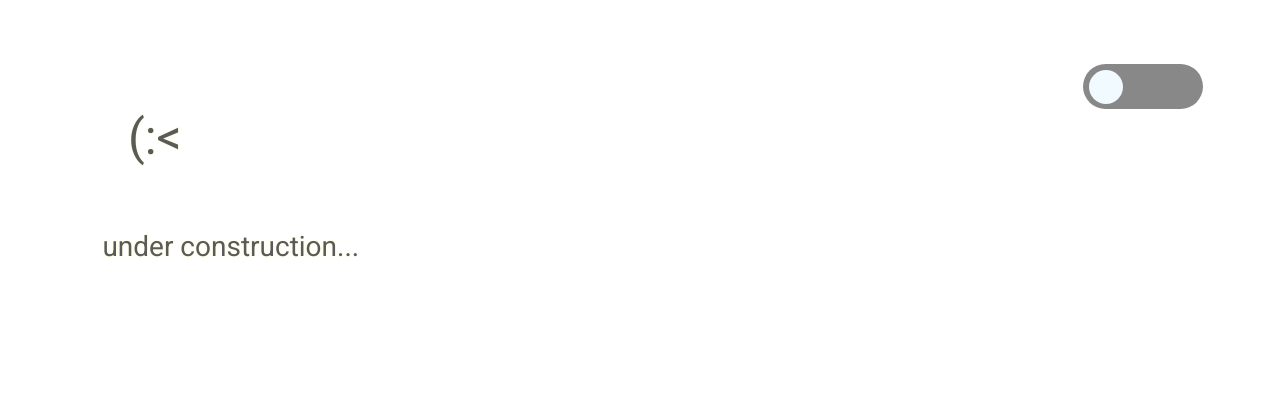
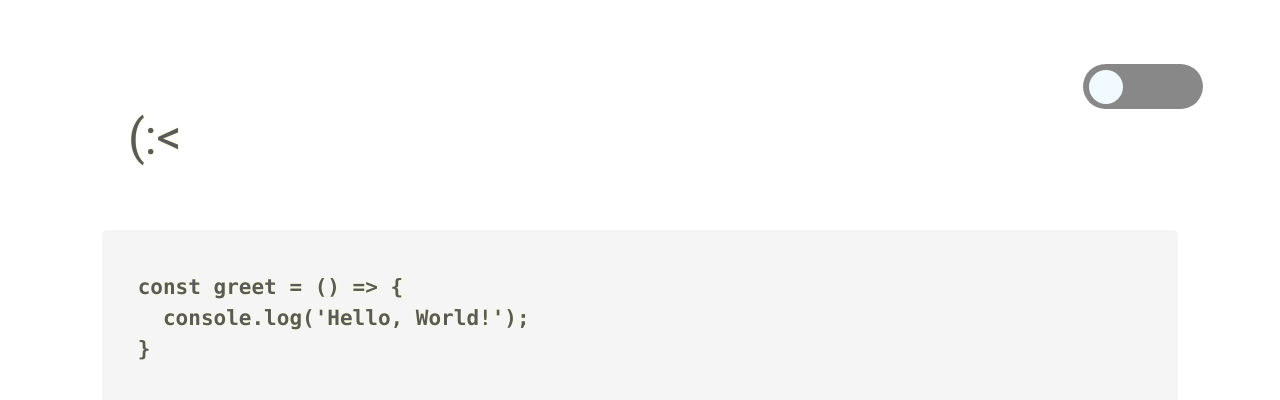
Before and after one commit to steventanyang/stevenyang, a React (Create React App) app: page /shinanigans in a window 1280 px wide. Shown: the top 400 px of the page. Built offline with nearby package versions, Linux system fonts and the light colour scheme.

Commit message:
codeblock

```diff
--- /dev/null
+++ b/src/components/CodeBlock.js
@@ -0,0 +1,26 @@
+import React from "react";
+
+import { useContext, useState } from "react";
+
+import { DarkContext } from "../contexts/DarkContext";
+
+const CodeBlock = ({ code, lang = "javascript" }) => {
+  const { theme } = useContext(DarkContext);
+
+  return (
+    <pre
+      style={{
+        backgroundColor: theme === "light" ? "#f5f5f5" : "#181818",
+        padding: "10px",
+        borderRadius: "5px",
+        overflowX: "auto",
+      }}
+    >
+      <code style={{ fontSize: "1.5rem", fontWeight: 800 }}>{code}</code>
+    </pre>
+
+    // test
+  );
+};
+
+export default CodeBlock;
--- a/src/components/Shinanigans.js
+++ b/src/components/Shinanigans.js
@@ -1,14 +1,14 @@
-import '../static/Projects.css'
-import Toggle from '../components/Toggle'
+import "../static/Projects.css";
+import Toggle from "../components/Toggle";
+import Code from "./CodeBlock";
 
-import styled from 'styled-components'
-import { useContext, useState } from 'react'
-import { DarkContext } from '../contexts/DarkContext'
-import { Link } from 'react-router-dom';
-
+import styled from "styled-components";
+import { useContext, useState } from "react";
+import { DarkContext } from "../contexts/DarkContext";
+import { Link } from "react-router-dom";
 
 const PageWrap = styled.div`
-  background-color: ${props => props.theme.backgroundColor};
+  background-color: ${(props) => props.theme.backgroundColor};
   height: 100vh;
   width: 100vw;
   overflow-y: scroll;
@@ -16,39 +16,47 @@ const PageWrap = styled.div`
 `;
 
 const Title = styled.div`
-  color: ${props => props.theme.color};
-  font-family: 'Roboto';
+  color: ${(props) => props.theme.color};
+  font-family: "Roboto";
   font-size: 3.5rem;
   font-weight: 400;
   margin-left: 10%;
-  text-shadow: 0 0 1px #FEFFDD, 0 0 2px #FEFFDD, 0 0 3px #FEFFDD;
+  text-shadow: 0 0 1px #feffdd, 0 0 2px #feffdd, 0 0 3px #feffdd;
 `;
 
 export default function Shinanigans() {
+  const { theme, setTheme, isToggled, setIsToggled } = useContext(DarkContext);
 
-  const { theme, setTheme, isToggled, setIsToggled } = useContext(DarkContext);
+  const sampleCode = `
+  const greet = () => {
+    console.log('Hello, World!');
+  }
+  `;
 
   return (
     <PageWrap>
-
-      <div className='toggle-container'>
+      <div className="toggle-container">
         <Toggle
           rounded={true}
           isToggled={isToggled}
           onToggle={() => {
             setIsToggled(!isToggled);
-            theme === 'light' ? setTheme('dark') : setTheme('light')
-            }}
+            theme === "light" ? setTheme("dark") : setTheme("light");
+          }}
         />
       </div>
 
-
-      <div className='title-container'>
-        <Link to='/' style={{ textDecoration: "none"}}><Title> (:&lt; </Title></Link>
+      <div className="title-container">
+        <Link to="/" style={{ textDecoration: "none" }}>
+          <Title> (:&lt; </Title>
+        </Link>
       </div>
-      <div className='description-container' >
-        <div className='description' style={{ color: theme === 'light' ? '#5A5A5A': '#FEFFDD'}}>
-          under construction...
+      <div className="description-container">
+        <div
+          className="description"
+          style={{ color: theme === "light" ? "#5A5A5A" : "#FEFFDD" }}
+        >
+          <Code code={sampleCode} />
         </div>
       </div>
     </PageWrap>
```
